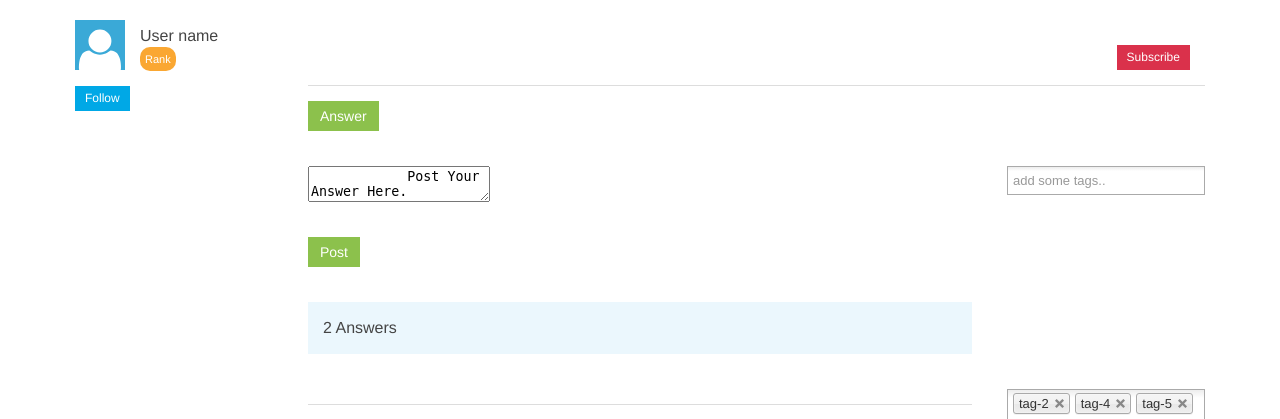
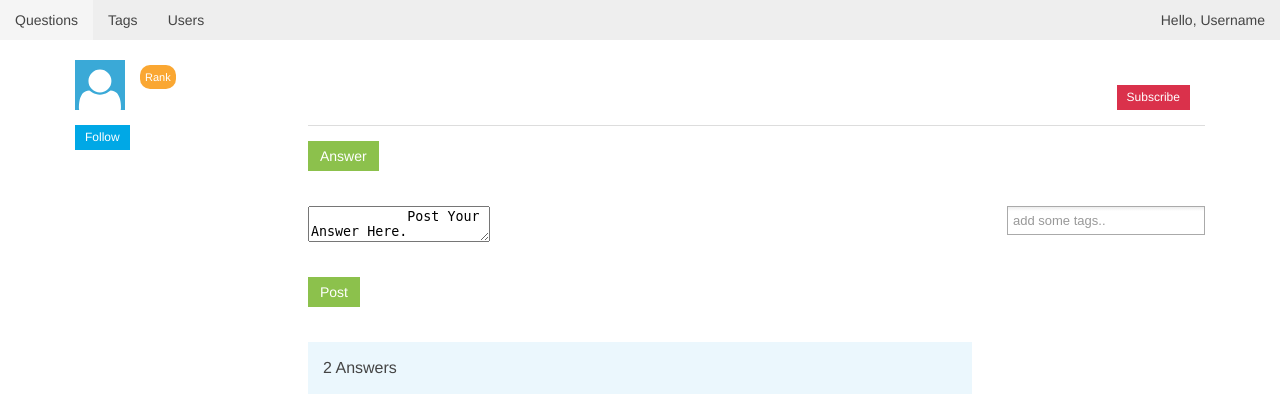
Before and after one commit to yashmehrotra/travel-graph, a Flask app: template travelgraph/templates/QnA.html in a window 1280 px wide. Shown: the top 419 px of the page. Run offline with Flask 2, Linux system fonts and the light colour scheme; the template is opened without the code that fills it, so the values that code supplies are empty; parts of the project's set-up code (start-up, migrations or seed data) failed here and were passed over; some libraries are stand-ins or nearby versions.

Commit message:
added topbar + asker details

```diff
--- a/travelgraph/apps/models/models.py
+++ b/travelgraph/apps/models/models.py
@@ -323,10 +323,10 @@
     user_data = cursor.fetchone()
 
     user_details.update({
-        'status': 'success'
+        'status': 'success',
         'user_id': user_data['user_id'],
-        'first_name': user_data['first_name']
-        'last_name': user_data['last_name']
+        'first_name': user_data['first_name'],
+        'last_name': user_data['last_name'],
     })
 
     return user_details
--- a/travelgraph/templates/QnA.html
+++ b/travelgraph/templates/QnA.html
@@ -11,10 +11,8 @@
 
 {% endblock %}
 
-{% block body %}
 
-  <div style="padding: 20px 0;">
-    <div class="uk-container uk-container-center">
+      {% block body %}
 
       <div class="uk-grid">
 	<!-- FOR USER NAME, AVATAR AND RANK -->
@@ -22,8 +20,10 @@
 
 	  <article class="uk-comment">
 	    <header class="uk-comment-header">
-	      <img class="uk-comment-avatar" alt="avatar" src="../static/images/placeholder_avatar.svg"/>
-	      <h4 class="uk-comment-title">User name</h4>
+
+	      <img class="uk-comment-avatar" alt="avatar" src="{{ url_for('static', filename='images/placeholder_avatar.svg') }}"/>
+	      <!-- <h4 class="uk-comment-title">data.user.first_name</h4> -->
+	      <h4 class="uk-comment-title">{{ data.user.first_name + " " + data.user.last_name }}</h4>
 	      <div class="uk-badge uk-badge-warning uk-badge-mini">Rank</div>
 	    </header>
 	  </article>
@@ -42,7 +42,7 @@
 	  <div class="uk-grid">
 	    <div class="uk-width-4-5">
 	      <p>
-		{% for tag in data.question_tags %}
+		{% for tag in data.question.question_tags %}
 		<button class="uk-button uk-button-mini" type="button">{{ tag }}</button>
 		{% endfor %}
 	      </p>
@@ -125,7 +125,7 @@
 	<div class="uk-width-3-5">
 	  <hr>
 	  <p>This is some random answer text.<br>Here is an (responsive)image:</p>
-	  <img alt="ans-img" class="uk-margin-bottom" src="../static/images/wbg6.jpg">
+	  <img alt="ans-img" class="uk-margin-bottom" src="{{ url_for('static', filename='images/wbg6.jpg') }}">
 	  <br>
 	  <p>
 	    <a href="#">This</a> is a random link
@@ -133,9 +133,9 @@
 
 	  <article class="uk-comment uk-width-3-5">
 	    <header class="uk-comment-header">
-	      <img class="uk-comment-avatar" src="../static/images/placeholder_avatar.svg" alt="user-img">
-	      <!-- <h4 class="uk-comment-title">Answered by <a href="">Username</a></h4> -->
+	      <img class="uk-comment-avatar" src="{{ url_for('static', filename='images/placeholder_avatar.svg') }}" alt="user-img">
 	      <h5 class="uk-comment-title">Answered by <a href="">Username</a></h5>
+	      <!-- <h5>Answered by <a href>Username</a></h6> -->
 	      <ul class="uk-comment-meta">
 		<li>
 		  <span>Answered at 9:30pm on 11 Feb 2015</span>
@@ -167,7 +167,7 @@
 	<div class="uk-width-3-5">
 	  <hr>
 	  <p>This is some random answer text.<br>Here is an (responsive)image:</p>
-	  <img alt="ans-img" class="uk-margin-bottom" src="../static/images/wbg6.jpg">
+	  <img alt="ans-img" class="uk-margin-bottom" src="{{ url_for('static', filename='images/wbg6.jpg') }}">
 	  <br>
 	  <p>
 	    <a href="#">This</a> is a random link
@@ -175,7 +175,7 @@
 
 	  <article class="uk-comment uk-width-3-5">
 	    <header class="uk-comment-header">
-	      <img class="uk-comment-avatar" src="../static/images/placeholder_avatar.svg" alt="user-img">
+	      <img class="uk-comment-avatar" src="{{ url_for('static', filename='images/placeholder_avatar.svg') }}" alt="user-img">
 	      <h5 class="uk-comment-title">Answered by <a href="">Username</a></h5>
 	      <ul class="uk-comment-meta">
 		<li>
@@ -197,6 +197,4 @@
 
       </div>
 
-    </div>
-  </div>
-{% endblock %}
+      {% endblock %}
--- a/travelgraph/templates/base.html
+++ b/travelgraph/templates/base.html
@@ -26,6 +26,30 @@
     {% block script %}{% endblock %}
   </head>
   <body>
-    {% block body %}{% endblock %}
+    <nav class="uk-navbar">
+      <ul class="uk-navbar-nav">
+	<li><a href>Questions</a></li>
+	<li><a href>Tags</a></li>
+	<li><a href>Users</a></li>
+      </ul>
+      <div class="uk-navbar-flip">
+	<ul class="uk-navbar-nav">
+	  <li class="uk-parent" data-uk-dropdown>
+	    <a href>Hello, Username</a>
+	    <div class="uk-dropdown uk-dropdown-navbar">
+	      <ul class="uk-nav uk-nav-navbar">
+		<li><a href>Profile</a></li>
+		<li><a href>Logout</a></li>
+	      </ul>
+	    </div>
+	  </li>
+	</ul>
+      </div>
+    </nav>
+    <div style="padding: 20px 0;">
+      <div class="uk-container uk-container-center">
+	{% block body %}{% endblock %}
+      </div>
+    </div>
   </body>
 </html>
```
